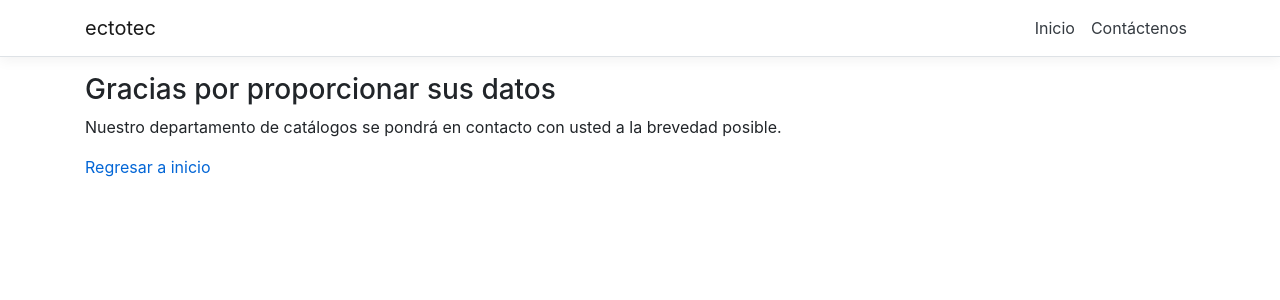
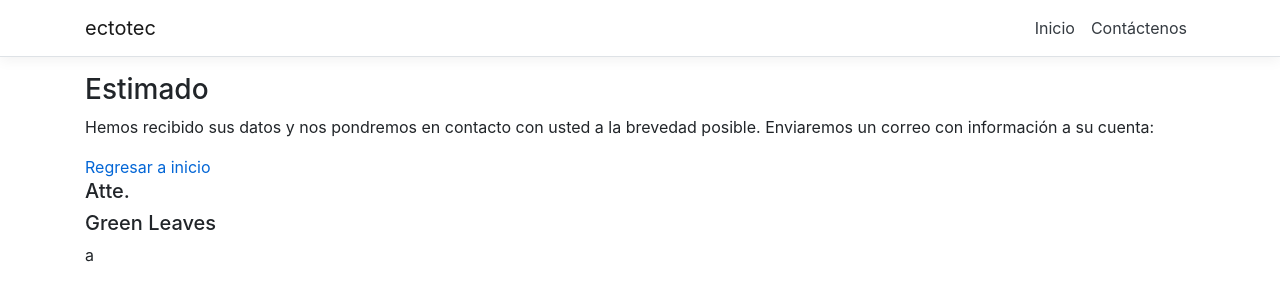
Before and after one commit to Luis-Angulo/ectotec-monorepo, an Angular app in the folder ClientApp/: page /success in a window 1280 px wide. Shown: the top 300 px of the page. Built offline with nearby package versions, Linux system fonts and the light colour scheme.

Commit message:
success message

```diff
--- a/ClientApp/src/app/contact/success/success.component.html
+++ b/ClientApp/src/app/contact/success/success.component.html
@@ -1,7 +1,16 @@
 <div class="success-container">
-    <article>
-        <h3>Gracias por proporcionar sus datos</h3>
-        <p>Nuestro departamento de catálogos se pondrá en contacto con usted a la brevedad posible.</p>
-        <a [routerLink]="['/']" class="button">Regresar a inicio</a>
-    </article>
+  <article>
+    <h3>Estimado {{ contactName }}</h3>
+    <p>
+      Hemos recibido sus datos y nos pondremos en contacto con usted a la
+      brevedad posible. Enviaremos un correo con información a su cuenta:
+      {{ emailAccount }}
+    </p>
+    <a [routerLink]="['/']" class="button">Regresar a inicio</a>
+  </article>
+  <footer>
+    <h5>Atte.</h5>
+    <h5>Green Leaves</h5>
+    <p>{{ city }} a {{ date }}</p>
+  </footer>
 </div>
```
